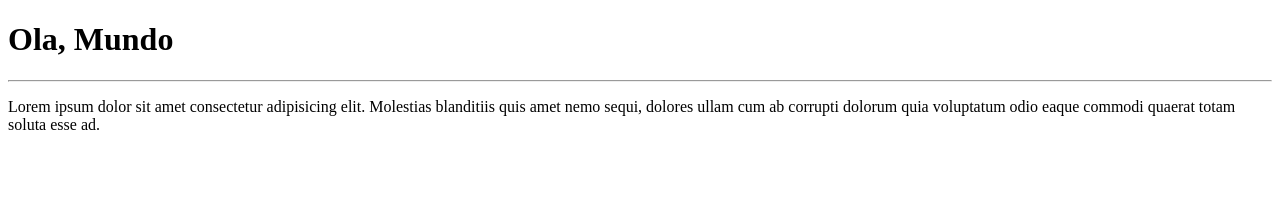
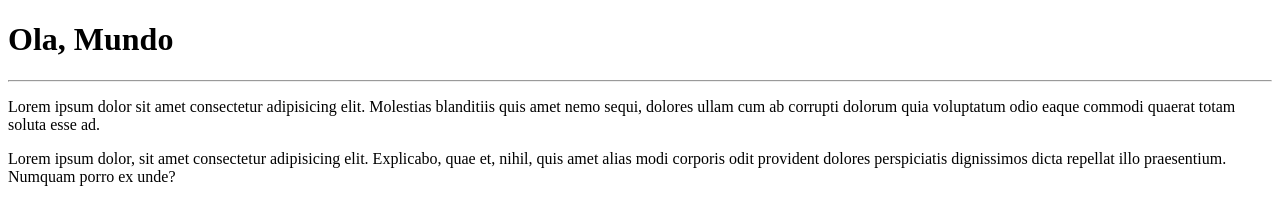
Before and after one commit to davidvlucca/ola-mundo, a plain HTML site: page site-exemplo/index.html in a window 1280 px wide. Drawn offline with Linux system fonts and the light colour scheme.

Commit message:
Adicionei mais uma linha de paragrafo

```diff
--- a/site-exemplo/index.html
+++ b/site-exemplo/index.html
@@ -10,5 +10,6 @@
     <h1>Ola, Mundo</h1>
     <hr>
     <p>Lorem ipsum dolor sit amet consectetur adipisicing elit. Molestias blanditiis quis amet nemo sequi, dolores ullam cum ab corrupti dolorum quia voluptatum odio eaque commodi quaerat totam soluta esse ad.</p>
+    <p>Lorem ipsum dolor, sit amet consectetur adipisicing elit. Explicabo, quae et, nihil, quis amet alias modi corporis odit provident dolores perspiciatis dignissimos dicta repellat illo praesentium. Numquam porro ex unde?</p>
 </body>
 </html>
```
